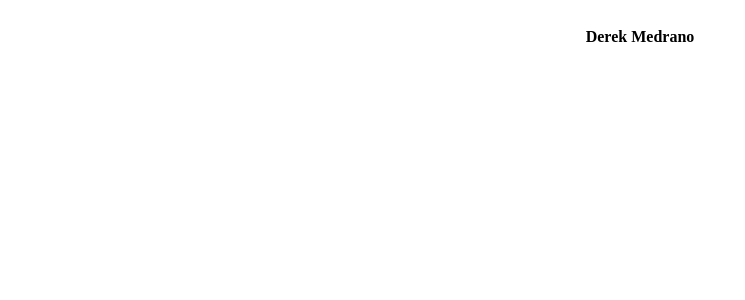
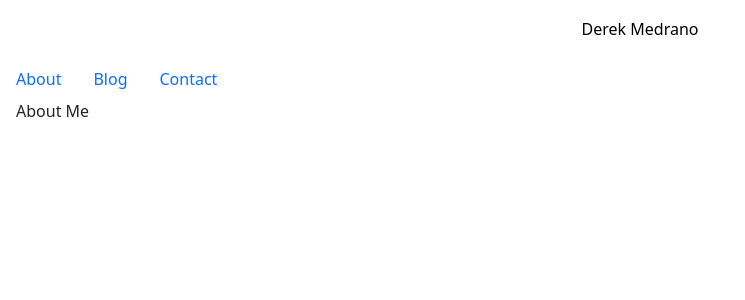
Before and after one commit to derekmedrano/react-portfolio, a React (Vite) app: page / in a window 1280 px wide. Shown: the top 300 px of the page, without its empty margins (0-745 px from the left). Built offline with nearby package versions, Linux system fonts and the light colour scheme.

Commit message:
got app to display nav and sections properly, changed logic in Nav to work with Bootstrap and useState

```diff
--- a/package.json
+++ b/package.json
@@ -11,6 +11,7 @@
   },
   "dependencies": {
     "@testing-library/react": "^15.0.1",
+    "bootstrap": "^5.3.3",
     "react": "^18.2.0",
     "react-dom": "^18.2.0"
   },
--- a/src/App.jsx
+++ b/src/App.jsx
@@ -1,13 +1,36 @@
 import React, { useState } from 'react';
 import Header from './components/Header';
+import Nav from './components/Navigation';
+import AboutMe from './components/AboutMe';
+import Project from './components/Project';
+import Contact from './components/Contact';
+
 
 function App() {
+  const [currentPage, setCurrentPage] = useState('AboutMe');
+
+  // This method is checking to see what the value of `currentPage` is. Depending on the value of currentPage, we return the corresponding component to render.
+  const renderPage = () => {
+    if (currentPage === 'AboutMe') {
+      return <AboutMe />;
+    }
+    if (currentPage === 'Project') {
+      return <Project />;
+    }
+    if (currentPage === 'Contact') {
+      return <Contact />;
+    }
+  };
+
+  const handlePageChange = (page) => setCurrentPage(page);
 
   return (
     <>
-
+    <div>
       <Header />
-
+      <Nav currentPage={currentPage} handlePageChange={handlePageChange} />
+      <main className="mx-3">{renderPage()}</main>
+    </div>
     </>
   )
 }
--- a/src/components/AboutMe.jsx
+++ b/src/components/AboutMe.jsx
@@ -0,0 +1,8 @@
+import React from 'react'
+
+function AboutMe(){
+    return (
+        <p>About Me</p>
+    )}
+
+export default AboutMe
--- a/src/components/Contact.jsx
+++ b/src/components/Contact.jsx
@@ -0,0 +1,74 @@
+import { useState } from 'react';
+
+function Contact() {
+  // Create state variables for the fields in the form
+  // We are also setting their initial values to an empty string
+  const [email, setEmail] = useState('');
+  const [name, setName] = useState('');
+  const [message, setMessage] = useState('');
+  const [errorMessage, setErrorMessage] = useState('');
+
+  const handleInputChange = (e) => {
+    // Getting the value and name of the input which triggered the change
+    const { target } = e;
+    const inputType = target.name;
+    const inputValue = target.value;
+
+    // Based on the input type, we set the state of either email, username, and password
+    if (inputType === 'email') {
+      setEmail(inputValue);
+    } else if (inputType === 'name') {
+      setName(inputValue);
+    } else {
+      setMessage(inputValue);
+    }
+  };
+
+  const handleFormSubmit = (e) => {
+    // Preventing the default behavior of the form submit (which is to refresh the page)
+    e.preventDefault();
+
+    alert(`Thanks for your message! ${name}`);
+
+    // If everything goes according to plan, we want to clear out the input after a successful registration.
+    setName('');
+    setMessage('');
+    setEmail('');
+  };
+
+  return (
+    <div className="container text-center">
+      <form className="form" onSubmit={handleFormSubmit}>
+        <input
+          value={email}
+          name="email"
+          onChange={handleInputChange}
+          type="email"
+          placeholder="email"
+        />
+        <input
+          value={name}
+          name="name"
+          onChange={handleInputChange}
+          type="text"
+          placeholder="name"
+        />
+        <input
+          value={message}
+          name="message"
+          onChange={handleInputChange}
+          type="text"
+          placeholder="Message"
+        />
+        <button type="submit">Submit</button>
+      </form>
+      {errorMessage && (
+        <div>
+          <p className="error-text">{errorMessage}</p>
+        </div>
+      )}
+    </div>
+  );
+}
+
+export default Contact;
--- a/src/components/Navigation.jsx
+++ b/src/components/Navigation.jsx
@@ -1,23 +1,41 @@
 import React from 'react';
 import '../utils/Navigation.css'
 
-const Nav = ({ option, setOption }) => {
-    const options = ['AboutMe', 'Portfolio', 'Resume', 'Contact'];
-
+function Nav({ currentPage, handlePageChange }) {
     return (
-        <nav className='navigation'>
-            {options.map((optionKey) =>
-        <a
-        key={optionKey}
-        className={`navigation-link ${option === optionKey ? 'active' : ''}`}
-        onClick={() => setOption(optionKey)}
-        >
-            {optionKey}
-        </a>
-        )}
-        </nav>
+      <ul className="nav">
+        <li className="nav-item">
+          <a
+            href="#aboutme"
+            onClick={() => handlePageChange('AboutMe')}
+            // Check to see if the currentPage is `About`, and if so we use the active link class from bootstrap. Otherwise, we set it to a normal nav-link
+            className={currentPage === 'About' ? 'nav-link active' : 'nav-link'}
+          >
+            About
+          </a>
+        </li>
+        <li className="nav-item">
+          <a
+            href="#project"
+            onClick={() => handlePageChange('Project')}
+            // Check to see if the currentPage is `Blog`, and if so we use the active link class from bootstrap. Otherwise, we set it to a normal nav-link
+            className={currentPage === 'Project' ? 'nav-link active' : 'nav-link'}
+          >
+            Blog
+          </a>
+        </li>
+        <li className="nav-item">
+          <a
+            href="#contact"
+            onClick={() => handlePageChange('Contact')}
+            // Check to see if the currentPage is `Contact`, and if so we use the active link class from bootstrap. Otherwise, we set it to a normal nav-link
+            className={currentPage === 'Contact' ? 'nav-link active' : 'nav-link'}
+          >
+            Contact
+          </a>
+        </li>
+      </ul>
     );
-
-};
+  }
 
 export default Nav
--- a/src/components/Project.jsx
+++ b/src/components/Project.jsx
@@ -0,0 +1,8 @@
+import React from 'react'
+
+function Project(){
+    return (
+        <p>Projects</p>
+    )}
+
+export default Project
--- a/src/main.jsx
+++ b/src/main.jsx
@@ -1,5 +1,6 @@
-import ReactDOM from 'react-dom/client'
-import App from './App.jsx'
+import ReactDOM from 'react-dom/client';
+import App from './App.jsx';
+import 'bootstrap/dist/css/bootstrap.min.css';
 
 
 ReactDOM.createRoot(document.getElementById('root')).render( <App /> )
--- a/src/utils/Navigation.css
+++ b/src/utils/Navigation.css
@@ -1,3 +1,11 @@
-.navigation {
+.nav {
     color: black;
 }
+
+.navi-link {
+    margin: 5px;
+}
+
+.nav-link.active {
+    color: greenyellow
+}
```
Also changed, not shown: src/components/Footer.jsx (+8 -0 lines), src/components/Resume.jsx (+8 -0 lines), 1 other file (tests, documents, lock files or other folders).
